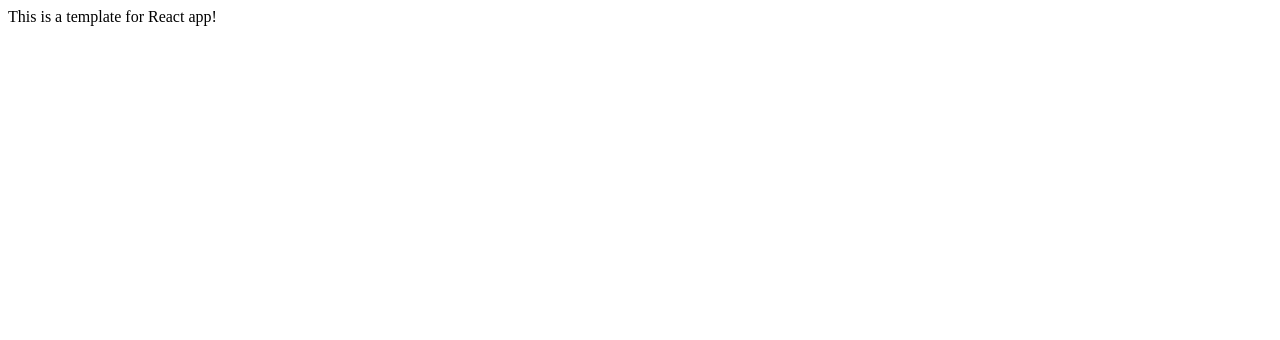
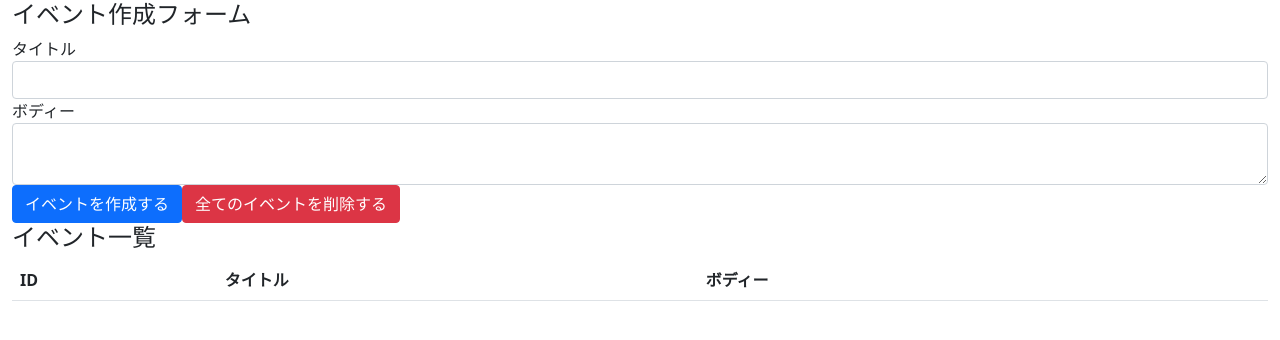
Before and after one commit to ss473901/react-hooks-101, a React (Create React App) app: page / in a window 1280 px wide. Shown: the top 340 px of the page. Built offline with nearby package versions, Linux system fonts and the light colour scheme.

Commit message:
create event form adn event table with fromgroup

```diff
--- a/package.json
+++ b/package.json
@@ -3,6 +3,7 @@
   "version": "0.1.0",
   "private": true,
   "dependencies": {
+    "bootstrap": "^5.1.3",
     "react": "^17.0.2",
     "react-dom": "^17.0.2",
     "react-scripts": "3.0.1"
--- a/src/App.js
+++ /dev/null
@@ -1,7 +0,0 @@
-import React from "react";
-
-const App = () => {
-  return <div>This is a template for React app!</div>;
-};
-
-export default App;
--- /dev/null
+++ b/src/components/App.js
@@ -0,0 +1,39 @@
+import React from "react";
+
+import "bootstrap/dist/css/bootstrap.min.css";
+
+const App = () => {
+  return (
+    <div className="container-fluid">
+      <h4>イベント作成フォーム</h4>
+
+      <form>
+        <div className="form-group">
+          <label htmlFor="formEventTitle">タイトル</label>
+          <input className="form-control" id="formEventTitle" />
+        </div>
+        <div className="form-group">
+          <label htmlFor="formEventBody">ボディー</label>
+          <textarea className="form-control" id="formEventBody" />
+        </div>
+
+        <button className="btn btn-primary">イベントを作成する</button>
+        <button className="btn btn-danger">全てのイベントを削除する</button>
+      </form>
+      <h4>イベント一覧</h4>
+      <table className="table table-hover">
+        <thead>
+          <tr>
+            <th>ID</th>
+            <th>タイトル</th>
+            <th>ボディー</th>
+            <th></th>
+          </tr>
+        </thead>
+        <tbody></tbody>
+      </table>
+    </div>
+  );
+};
+
+export default App;
--- a/src/index.js
+++ b/src/index.js
@@ -1,5 +1,5 @@
 import React from "react";
 import ReactDOM from "react-dom";
-import App from "./App";
+import App from "./components/App";
 
 ReactDOM.render(<App />, document.getElementById("root"));
```
Also changed, not shown: 1 other file (tests, documents, lock files or other folders).
